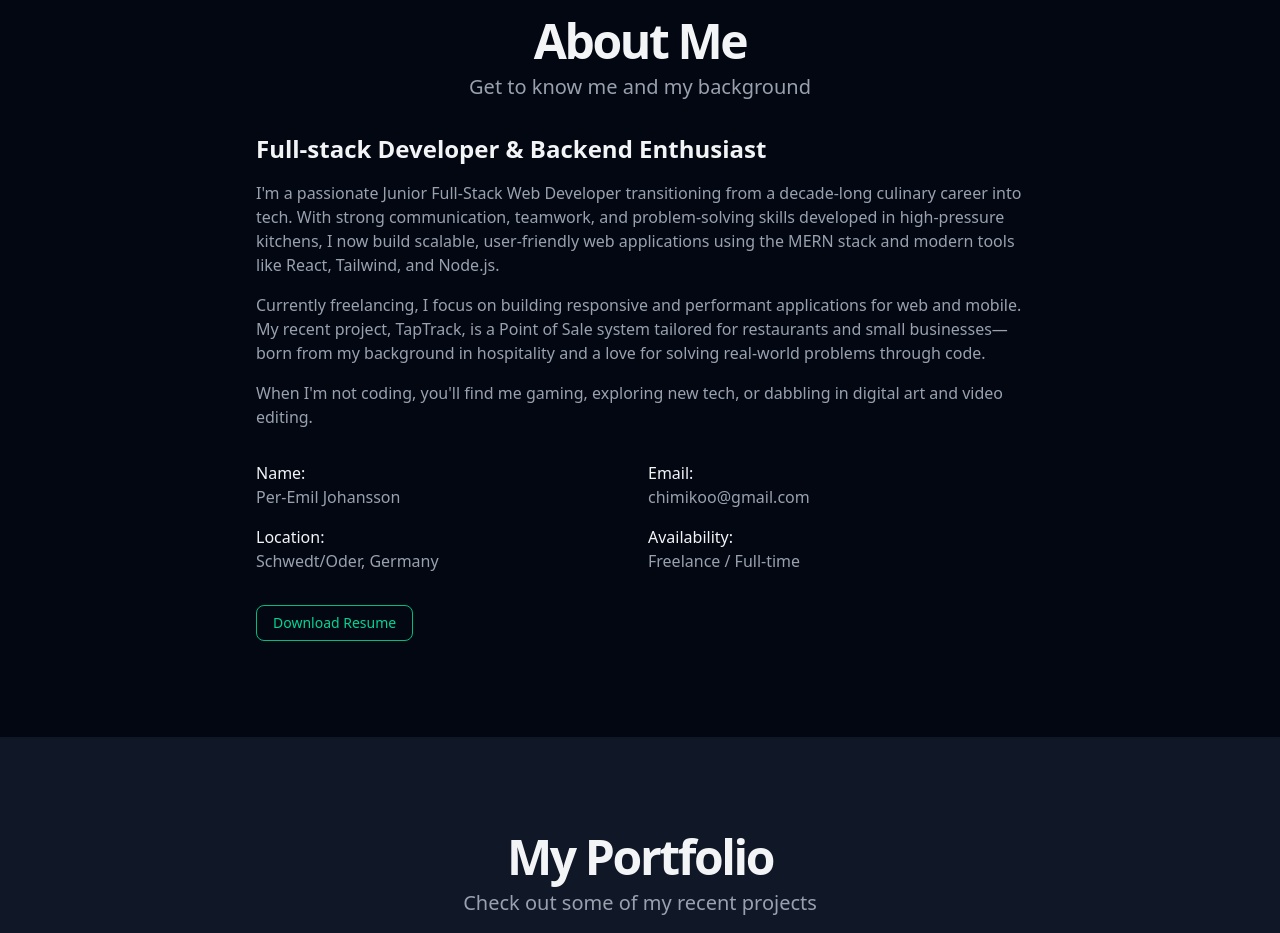
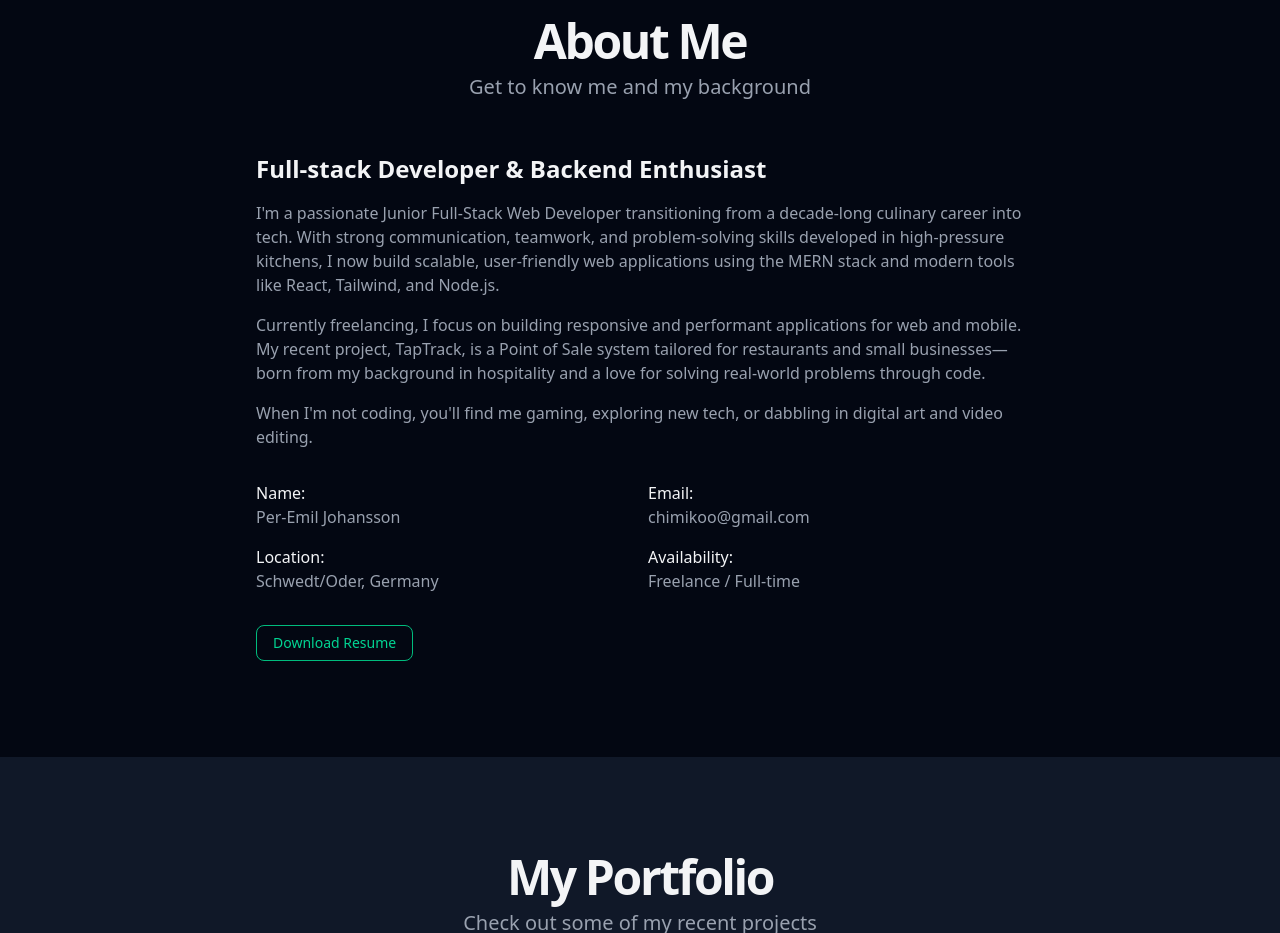
Before and after one commit to chimikoo/clean_portfolio, a Next.js app: page / in a window 1280 px wide. Shown: the part 800-1733 px from the top of the page. Built offline with nearby package versions, Linux system fonts and the light colour scheme; some icons are missing.

Commit message:
fixed padding

```diff
--- a/src/components/sections/AboutSection.jsx
+++ b/src/components/sections/AboutSection.jsx
@@ -18,7 +18,7 @@ export default function AboutSection() {
           </div>
 
           {/* Your profile content — visually below About Me */}
-          <div className="max-w-3xl text-left space-y-4">
+          <div className="max-w-3xl text-left space-y-4 pt-5">
             <h3 className="text-2xl font-bold">
               Full-stack Developer & Backend Enthusiast
             </h3>
```
